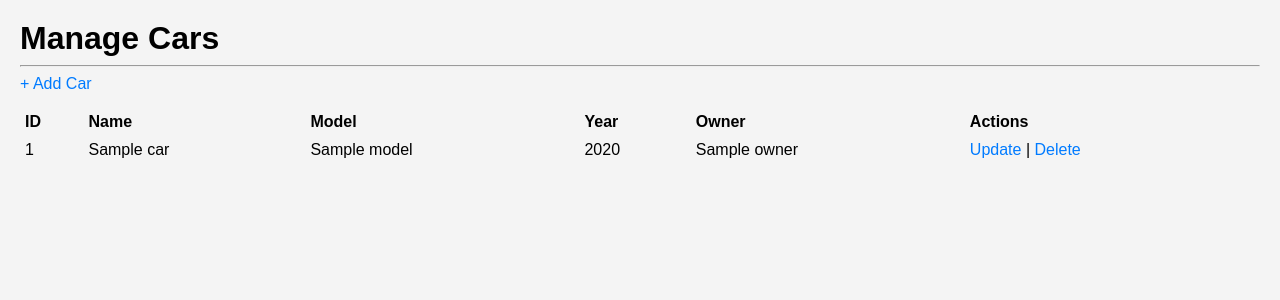
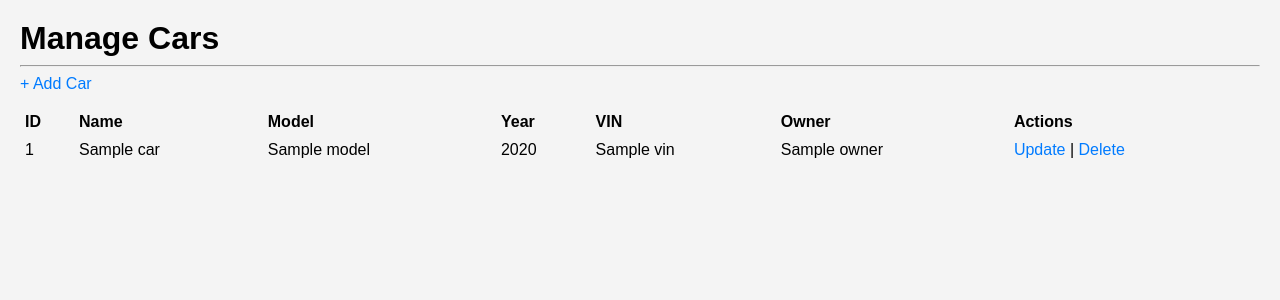
Before and after one commit to tonantr/service-track-web, a Flask app: template app/templates/cars.html in a window 1280 px wide. Shown: the part 58-358 px from the top of the page. Run offline with Flask 3, Linux system fonts and the light colour scheme; the template is opened without the code that fills it: most values are stand-ins (such as "Sample title", 1, 10 or a date in 2020).

Commit message:
fixed query in the get_all_cars

```diff
--- a/app/database/admin_database_handler.py
+++ b/app/database/admin_database_handler.py
@@ -64,6 +64,7 @@ class AdminDatabaseHandler(DatabaseHandler):
             c.name,
             c.model,
             c.year,
+            c.vin,
             u.username AS owner
         FROM cars c
         LEFT JOIN users u ON c.user_id = u.user_id
--- a/app/templates/cars.html
+++ b/app/templates/cars.html
@@ -29,6 +29,7 @@
                     <th style="padding: 5px; text-align: left;">Name</th>
                     <th style="padding: 5px; text-align: left;">Model</th>
                     <th style="padding: 5px; text-align: left;">Year</th>
+                    <th style="padding: 5px; text-align: left;">VIN</th>
                     <th style="padding: 5px; text-align: left;">Owner</th>
                     <th style="padding: 5px; text-align: left;">Actions</th>
                 </tr>
@@ -40,6 +41,7 @@
                     <td style="padding: 5px;">{{ car.name }}</td>
                     <td style="padding: 5px;">{{ car.model }}</td>
                     <td style="padding: 5px;">{{ car.year }}</td>
+                    <td style="padding: 5px;">{{ car.vin }}</td>
                     <td style="padding: 5px;">{{ car.owner }}</td>
                     <td style="padding: 5px;">
                         <a href="#">Update</a> |
```
Also changed, not shown: 1 other file.
